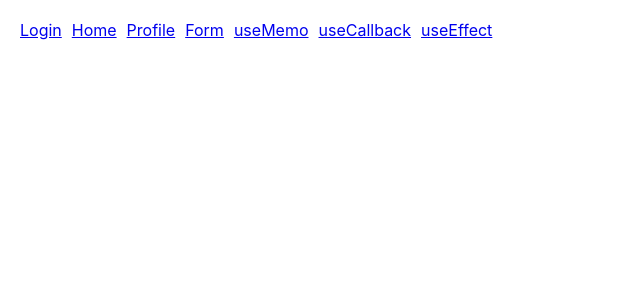
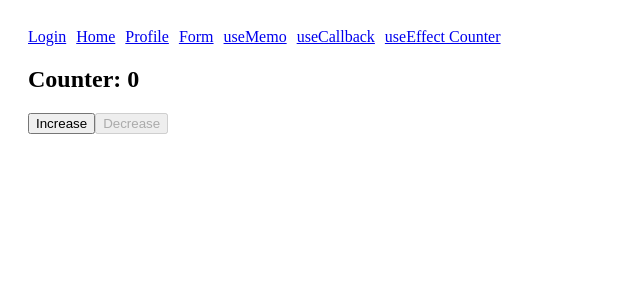
Before and after one commit to NainikaSharma/NainikaSharma-intern-repo, a React (Create React App) app: page /counter in a window 1280 px wide. Shown: the top 300 px of the page, without its empty margins (0-640 px from the left). Built offline with nearby package versions, Linux system fonts and the light colour scheme.

Commit message:
Added Redux Toolkit selectors and counter messages

```diff
--- a/package.json
+++ b/package.json
@@ -3,6 +3,7 @@
   "version": "0.1.0",
   "private": true,
   "dependencies": {
+    "@reduxjs/toolkit": "^2.12.0",
     "@testing-library/dom": "^10.4.1",
     "@testing-library/jest-dom": "^6.9.1",
     "@testing-library/react": "^16.3.2",
@@ -13,6 +14,7 @@
     "react": "^19.2.6",
     "react-dom": "^19.2.6",
     "react-i18next": "^17.0.8",
+    "react-redux": "^9.3.0",
     "react-router-dom": "^7.18.0",
     "react-scripts": "5.0.1",
     "uuid": "^8.3.2",
--- a/src/App.js
+++ b/src/App.js
@@ -8,6 +8,8 @@ import UserForm from "./UserForm";
 import Parent from "./Parent";
 import MemoExample from "./MemoExample";
 import UseEffectDemo from "./UseEffectDemo";
+import Counter from "./Counter";
+import CounterMessage from "./CounterMessage";
 
 function App() {
   return (
@@ -23,6 +25,7 @@ function App() {
           <Link to="/memo" style={{ marginRight: "10px" }}>useMemo</Link>
           <Link to="/callback" style={{ marginRight: "10px" }}>useCallback</Link>
           <Link to="/effect">useEffect</Link>
+          <Link to="/counter" style={{ marginRight: "10px" }}> Counter</Link>
         </nav>
 
         {/* Routes */}
@@ -34,6 +37,8 @@ function App() {
           <Route path="/memo" element={<MemoExample />} />
           <Route path="/callback" element={<Parent />} />
           <Route path="/effect" element={<UseEffectDemo />} />
+          <Route path="/counter" element={<Counter />} />
+          <Route path="/counter-message" element={<CounterMessage />} />
         </Routes>
 
       </div>
--- /dev/null
+++ b/src/Counter.js
@@ -0,0 +1,27 @@
+import { useSelector, useDispatch } from "react-redux";
+import { increment, decrement, selectCounter } from "./redux/counterSlice";
+
+function Counter() {
+
+  const count = useSelector(selectCounter);
+  const dispatch = useDispatch();
+
+  return (
+    <div>
+      <h2>Counter: {count}</h2>
+
+      <button onClick={() => dispatch(increment())}>
+        Increase
+      </button>
+
+      <button
+        onClick={() => dispatch(decrement())}
+        disabled={count === 0}
+      >
+        Decrease
+      </button>
+    </div>
+  );
+}
+
+export default Counter;
--- /dev/null
+++ b/src/CounterMessage.js
@@ -0,0 +1,27 @@
+import { useSelector } from "react-redux";
+import { selectCounter } from "./redux/counterSlice";
+
+function CounterMessage() {
+
+  const count = useSelector(selectCounter);
+
+  return (
+    <div>
+
+      {count === 0 && (
+        <h3>Counter is zero</h3>
+      )}
+
+      {count > 0 && count < 5 && (
+        <h3>Keep counting!</h3>
+      )}
+
+      {count >= 5 && (
+        <h3>Great job! Counter is high.</h3>
+      )}
+
+    </div>
+  );
+}
+
+export default CounterMessage;
--- a/src/index.js
+++ b/src/index.js
@@ -1,18 +1,34 @@
-import React from 'react';
-import ReactDOM from 'react-dom/client';
-import './index.css';
-import App from './App';
-import reportWebVitals from './reportWebVitals';
-import "./i18n";
+// import React from 'react';
+// import ReactDOM from 'react-dom/client';
+// import './index.css';
+// import App from './App';
+// import reportWebVitals from './reportWebVitals';
+// import "./i18n";
 
-const root = ReactDOM.createRoot(document.getElementById('root'));
-root.render(
-  <React.StrictMode>
-    <App />
-  </React.StrictMode>
+// const root = ReactDOM.createRoot(document.getElementById('root'));
+// root.render(
+//   <React.StrictMode>
+//     <App />
+//   </React.StrictMode>
+// );
+
+// // If you want to start measuring performance in your app, pass a function
+// // to log results (for example: reportWebVitals(console.log))
+// // or send to an analytics endpoint. Learn more: https://bit.ly/CRA-vitals
+// reportWebVitals();
+import React from "react";
+import ReactDOM from "react-dom/client";
+import { Provider } from "react-redux";
+
+import App from "./App";
+import { store } from "./redux/store";
+
+const root = ReactDOM.createRoot(
+  document.getElementById("root")
 );
 
-// If you want to start measuring performance in your app, pass a function
-// to log results (for example: reportWebVitals(console.log))
-// or send to an analytics endpoint. Learn more: https://bit.ly/CRA-vitals
-reportWebVitals();
+root.render(
+  <Provider store={store}>
+    <App />
+  </Provider>
+);
--- a/src/redux/counterSlice.js
+++ b/src/redux/counterSlice.js
@@ -2,14 +2,26 @@ import { createSlice } from "@reduxjs/toolkit";
 
 const counterSlice = createSlice({
   name: "counter",
-  initialState: { value: 0 },
+
+  initialState: {
+    value: 0,
+  },
 
   reducers: {
     increment: (state) => {
       state.value += 1;
     },
+
+    decrement: (state) => {
+      if (state.value > 0) {
+        state.value -= 1;
+      }
+    },
   },
 });
 
-export const { increment } = counterSlice.actions;
+export const { increment, decrement } = counterSlice.actions;
+
+export const selectCounter = (state) => state.counter.value;
+
 export default counterSlice.reducer;
--- /dev/null
+++ b/src/redux/store.js
@@ -0,0 +1,8 @@
+import { configureStore } from "@reduxjs/toolkit";
+import counterReducer from "./counterSlice";
+
+export const store = configureStore({
+  reducer: {
+    counter: counterReducer,
+  },
+});
```
Also changed, not shown: 2 other files (tests, documents, lock files or other folders).
